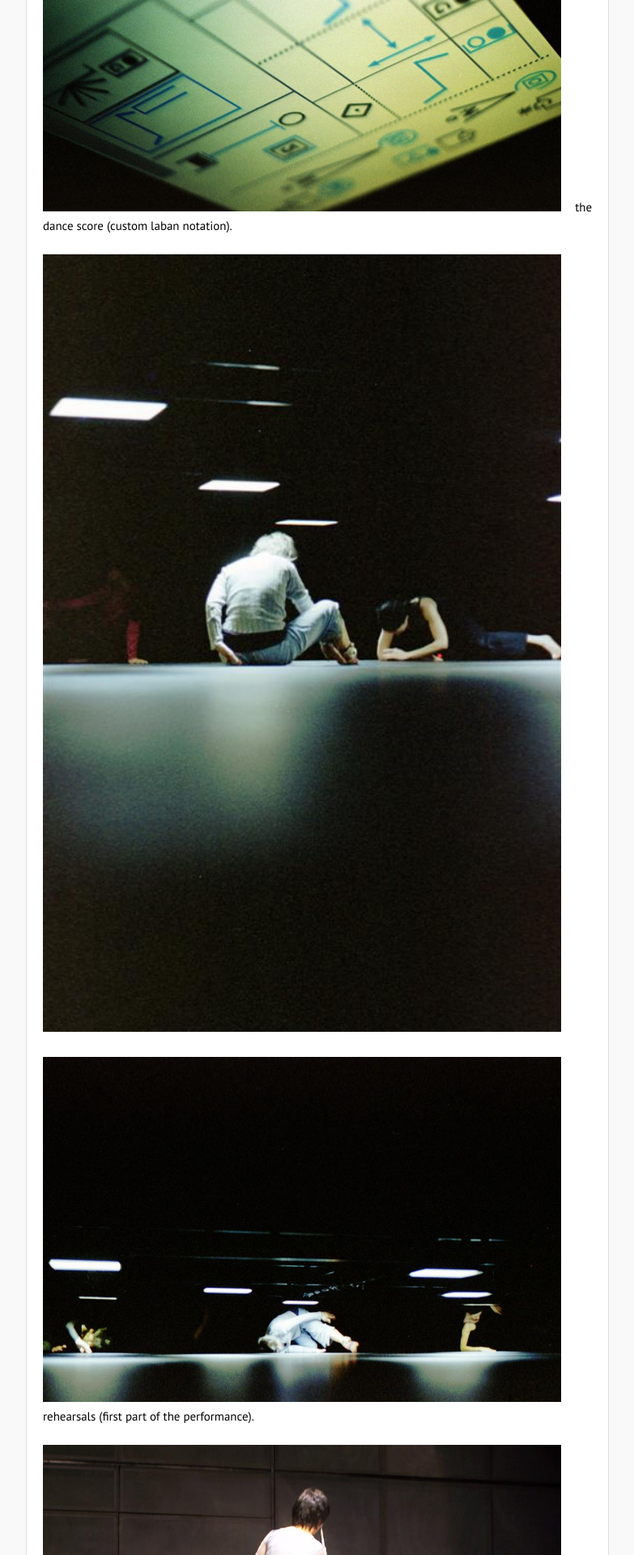
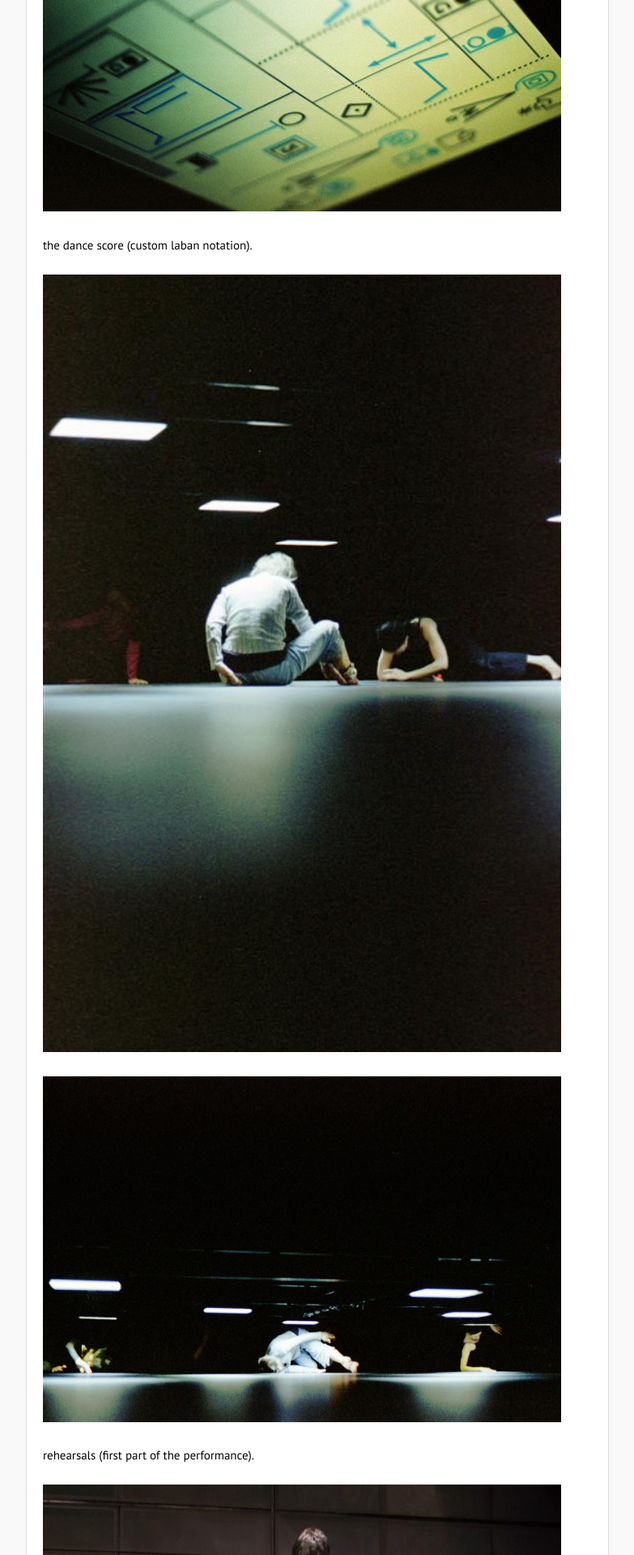
Before and after one commit to remymuller/remymuller.github.io, a Jekyll site: the page built from _posts/2010-12-16-this-is-my-house.markdown, in a window 1280 px wide. Shown: the part 1324-3244 px from the top of the page at 81% size, without its empty margins (248-1031 px from the left). Built offline with Jekyll 4.4.1, drawn with Linux system fonts in a browser that asks for light colours.

Commit message:
change extension

```diff
--- a/_posts/2010-12-16-this-is-my-house.markdown
+++ b/_posts/2010-12-16-this-is-my-house.markdown
@@ -56,22 +56,28 @@
 ## Pictures
 
 
-![]({{ site.url }}/images/timh/AA008.JPG){:width="640"}
+![]({{ site.url }}/images/timh/AA008.jpg){:width="640"}
+
 the dance score (custom laban notation).
 
 ![]({{ site.url }}/images/timh/AA013-1.jpg){:width="640"}
 
 ![]({{ site.url }}/images/timh/AA015-1.jpg){:width="640"}
+
 rehearsals (first part of the performance).
 
 ![]({{ site.url }}/images/timh/TIMH_Centre_Pompidou_fevrier_2006_101.jpg){:width="640"}
+
 duo (second part of the performance).
 
 ![]({{ site.url }}/images/timh/TIMH_Centre_Pompidou_fevrier_2006_096.jpg){:width="640"}
+
 saxophone+electronic for the second part of the performance.
 
 ![]({{ site.url }}/images/timh/TIMH_Centre_Pompidou_fevrier_2006_055.jpg){:width="640"}
+
 Kasper Toeplitz working on the music.
 
-![]({{ site.url }}/images/timh/TMH-BW-BB.JPG){:width="640"}
+![]({{ site.url }}/images/timh/TMH-BW-BB.jpg){:width="640"}
+
 a black & white shot during the rehearsals.
```
